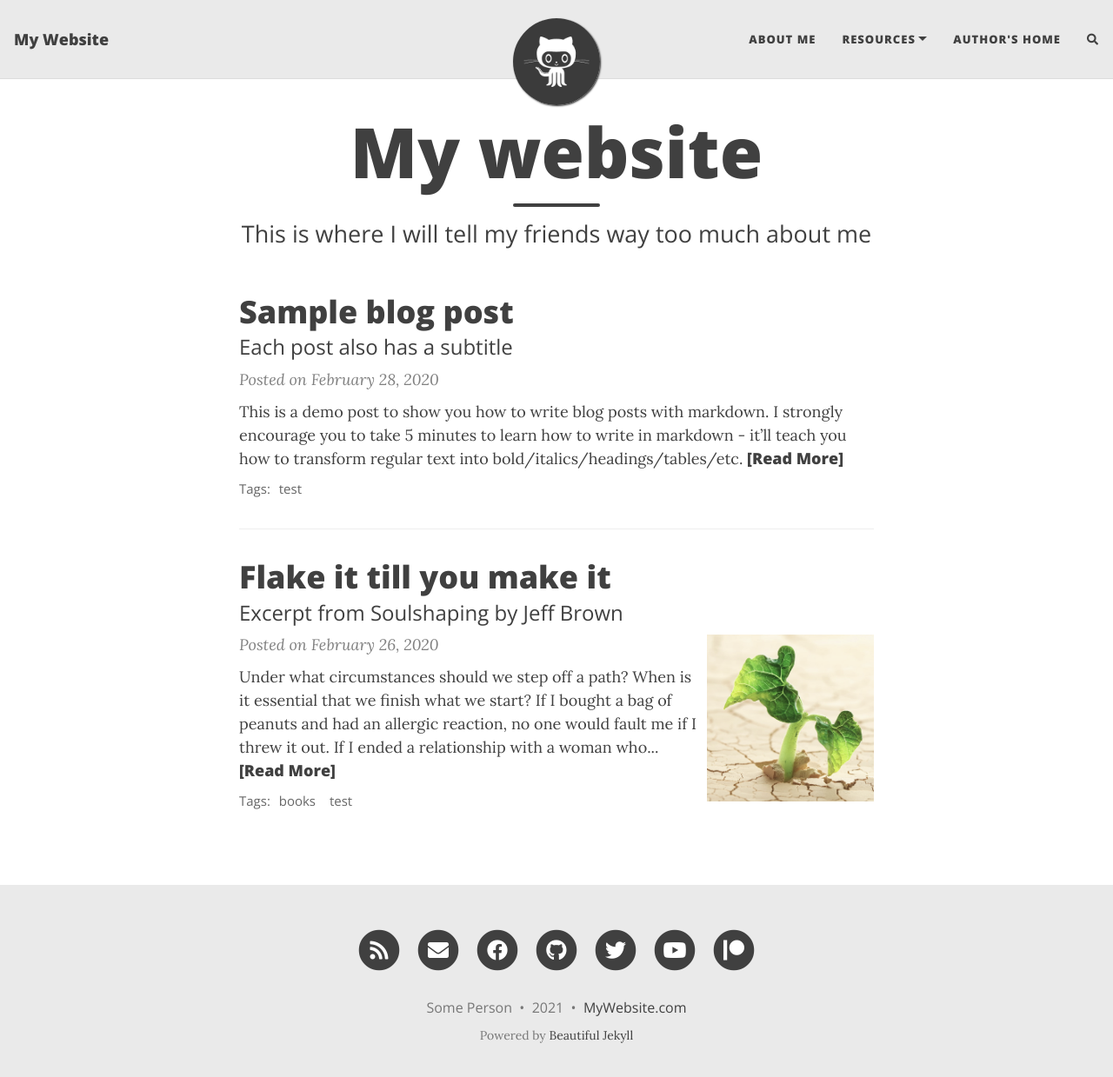
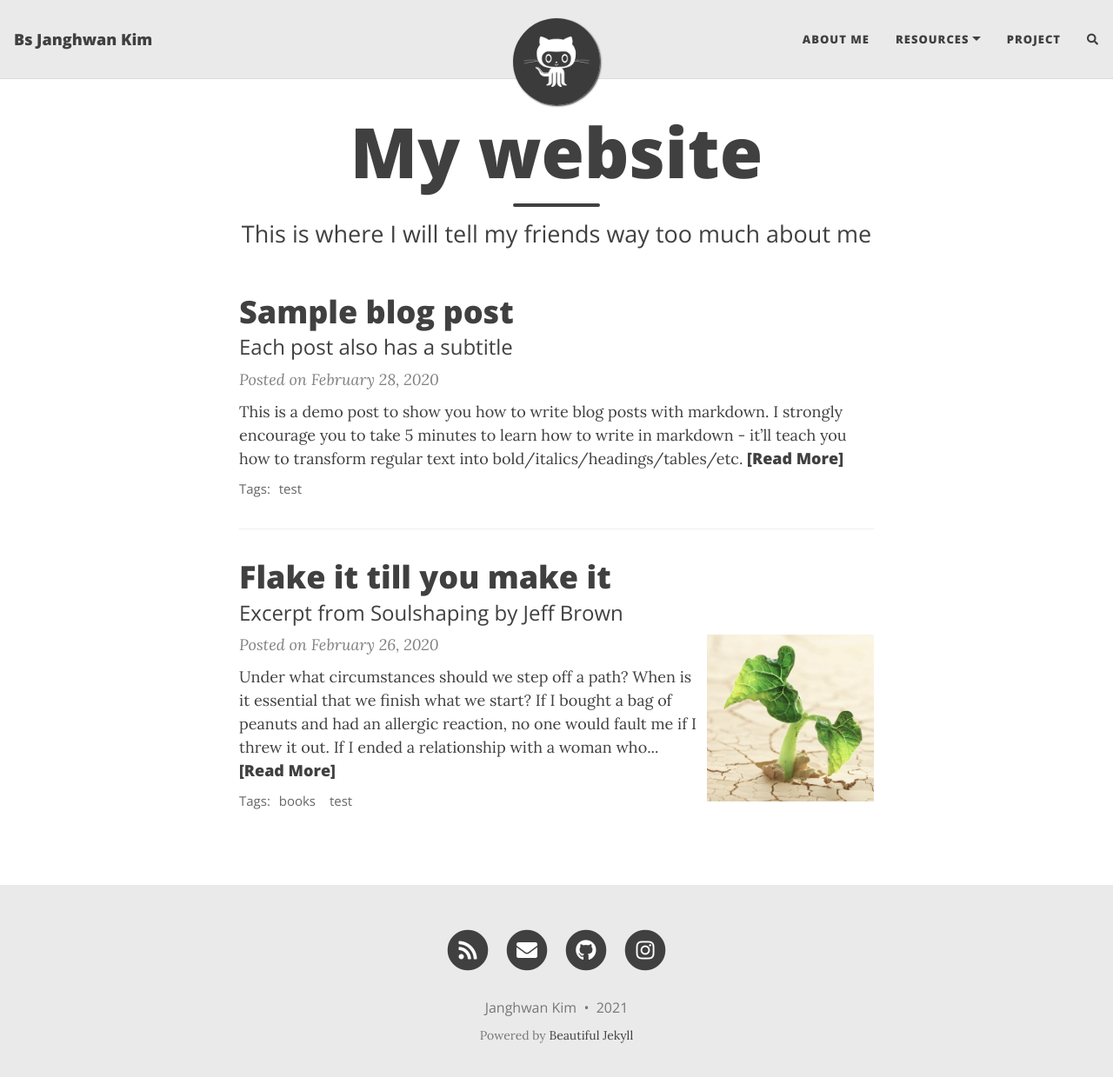
Before and after one commit to Harley-hwan/Harley-hwan.github.io, a Jekyll site: the page built from index.html, in a window 1280 px wide and 1252 px high. Shown: the top 1239 px of the window at 87% size. Built offline with Jekyll 4.4.1, drawn with Linux system fonts in a browser that asks for light colours; nearby versions of some CDN libraries; the list of posts is cut into pages by our own code; comment, search, counter and statistics services are not loaded.

Commit message:
Update _config.yml

```diff
--- a/_config.yml
+++ b/_config.yml
@@ -6,19 +6,19 @@
 # --- Required options --- #
 
 # Name of website
-title: My Website
+title: Bs Janghwan Kim
 
 # Your name to show in the footer
-author: Some Person
+author: Janghwan Kim
 
 # --- List of links in the navigation bar --- #
 
 navbar-links:
   About Me: "aboutme"
   Resources:
-    - Beautiful Jekyll: "https://beautifuljekyll.com"
-    - Learn markdown: "https://www.markdowntutorial.com/"
-  Author's home: "https://deanattali.com"
+    - Baekjoon: "baekjoon"
+    - Programmers: "programmer"
+  Project: "project"
 
 # --- Logo --- #
 
@@ -39,19 +39,19 @@ round-avatar: true
 # Select the social network links that you want to show in the footer.
 # Uncomment the links you want to show and add your information to each one.
 social-network-links:
-  email: "someone@example.com"
-  facebook: deanattali
-  github: daattali
-  twitter: daattali
-  patreon: DeanAttali
-  youtube: c/daattali
+  email: "harley_hwan@naver.com"
+#  facebook: deanattali
+  github: harley-hwan
+#  twitter: daattali
+#  patreon: DeanAttali
+#  youtube: c/daattali
 #  medium: yourname
 #  reddit: yourname
 #  linkedin: daattali
 #  xing: yourname
 #  stackoverflow: "3943160/daattali"
 #  snapchat: deanat78
-#  instagram: deanat78
+  instagram: harley__hwan
 #  spotify: yourname
 #  telephone: +14159998888
 #  steam: deanat78
@@ -72,13 +72,13 @@ rss-description: This website is a virtual proof that I'm awesome
 # Select which social network share links to show in posts
 share-links-active:
   twitter: true
-  facebook: true
-  linkedin: true
-  vk: false
+#  facebook: true
+#  linkedin: true
+#  vk: false
 
 # How to display the link to your website in the footer
 # Remove this if you don't want a link in the footer
-url-pretty: "MyWebsite.com"
+#url-pretty: "MyWebsite.com"
 
 # Excerpt word length - Truncate the excerpt of each post on the feed page to the specified number of words
 excerpt_length: 50
```
